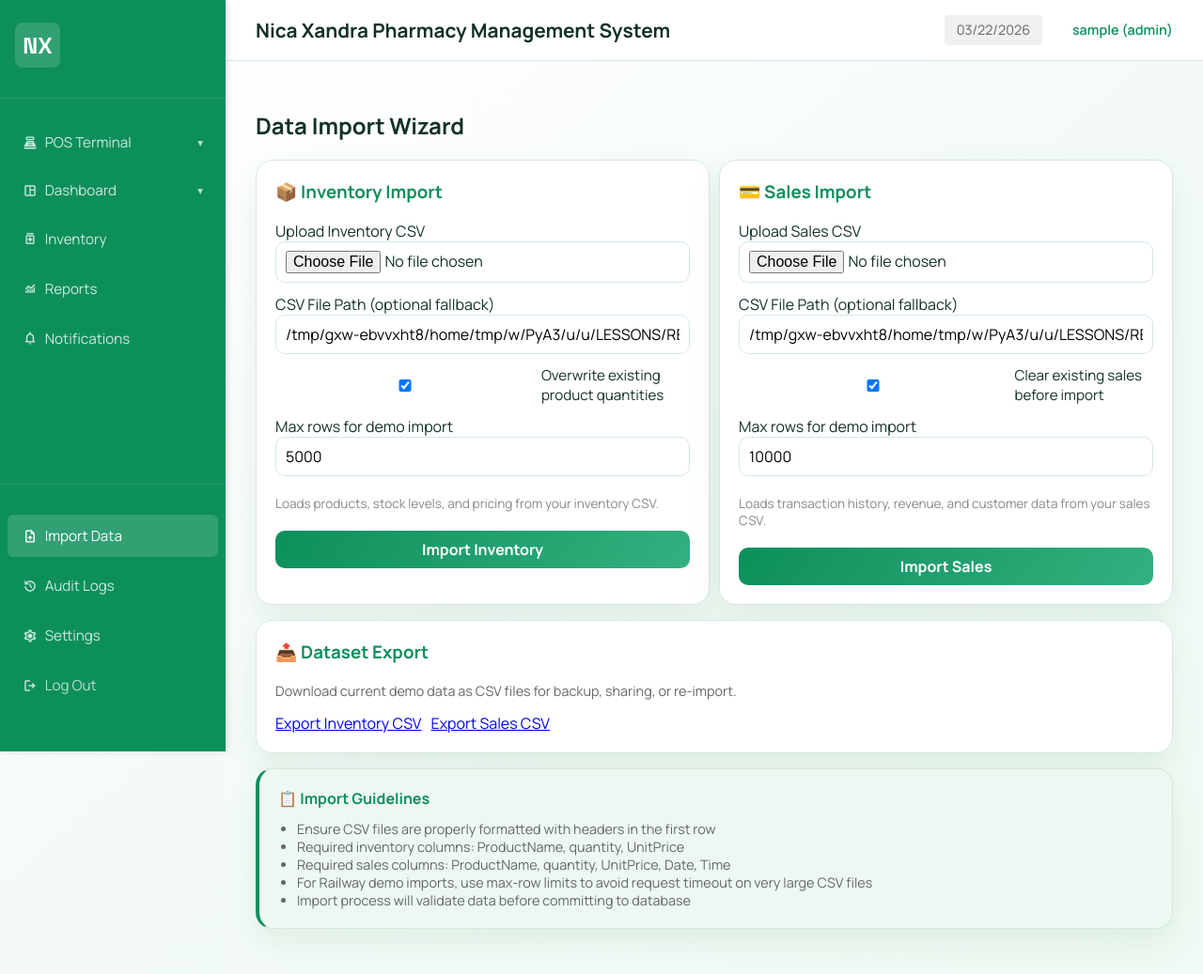
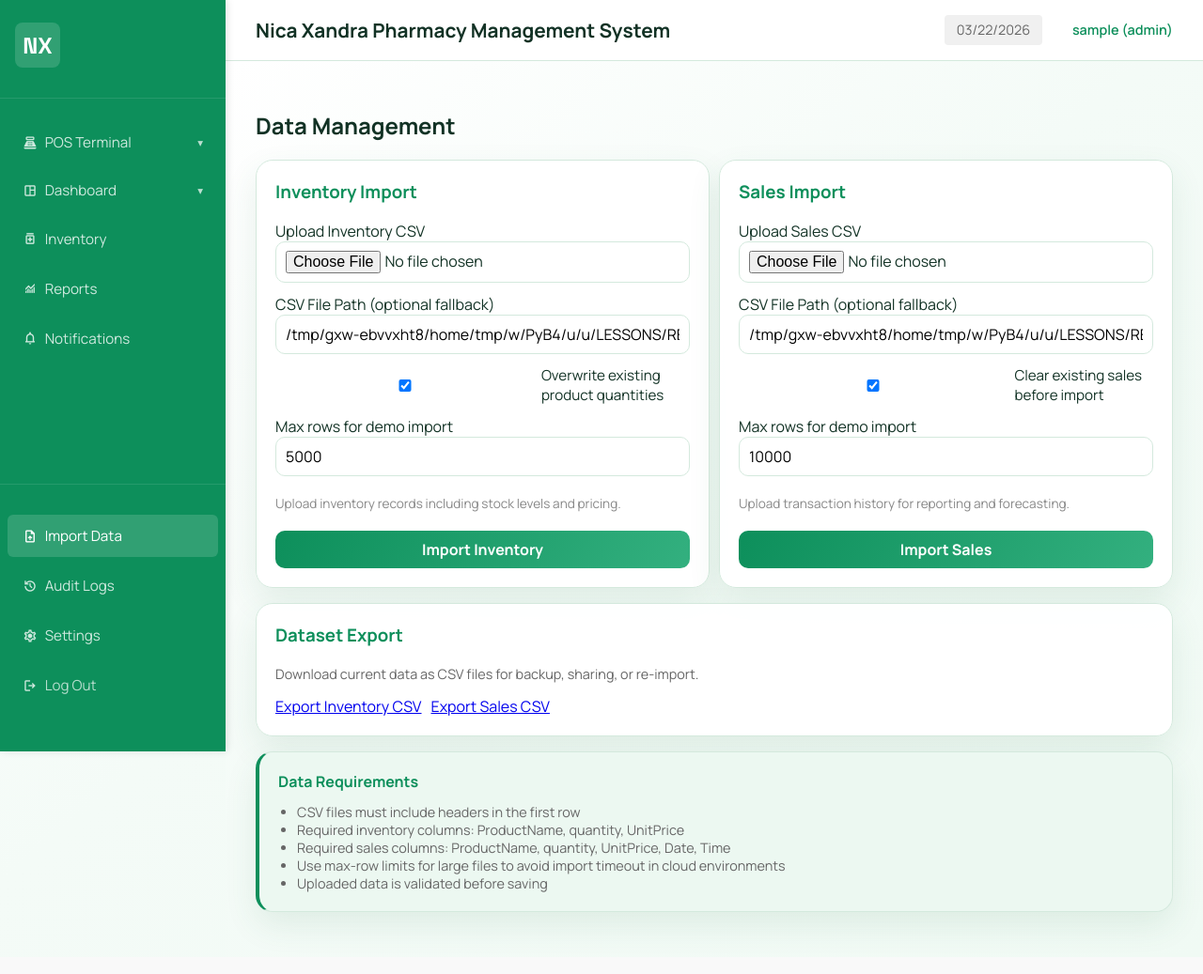
Before and after one commit to dyrielle/NXprms, a Flask app: page /import-data in a window 1280 px wide. Shown: the whole page at 94% size. After the commit the page ends 1002 px from the top, so only its background shows below. Run offline with Flask 3, Linux system fonts and the light colour scheme; a user stored in the database is signed in; tables that the repository leaves empty hold one stand-in row (values such as "Sample post").

Commit message:
Polish import page text and sanitize import error messaging

```diff
--- a/app.py
+++ b/app.py
@@ -1368,7 +1368,12 @@ def import_data():
             return redirect(url_for("import_data"))
         except Exception as exc:
             db.session.rollback()
-            flash(f"Import failed: {exc}", "danger")
+            try:
+                write_audit("CSV_IMPORT_FAILED", f"type={import_type}; error={str(exc)[:400]}")
+                db.session.commit()
+            except Exception:
+                db.session.rollback()
+            flash("Import could not be completed. Please verify your file format and try again.", "danger")
 
     return render_template(
         "import_data.html",
--- a/templates/import_data.html
+++ b/templates/import_data.html
@@ -2,12 +2,12 @@
 
 {% block content %}
 <div class="container">
-    <h2>Data Import Wizard</h2>
+    <h2>Data Management</h2>
 
     <div class="grid two-col">
         <!-- Inventory Import Card -->
         <div class="card fade-up">
-            <h3 style="margin-top: 0; color: #0d8f5b;">📦 Inventory Import</h3>
+            <h3 style="margin-top: 0; color: #0d8f5b;">Inventory Import</h3>
             <form method="post" enctype="multipart/form-data" style="display: flex; flex-direction: column; gap: 12px;">
                 <div class="form-group">
                     <label for="inventory_file">Upload Inventory CSV</label>
@@ -31,7 +31,7 @@
                 </div>
 
                 <p style="font-size: 0.85rem; color: #888; margin: 8px 0 0 0;">
-                    Loads products, stock levels, and pricing from your inventory CSV.
+                    Upload inventory records including stock levels and pricing.
                 </p>
 
                 <button type="submit" name="import_type" value="inventory" style="margin-top: 8px;">
@@ -42,7 +42,7 @@
 
         <!-- Sales Import Card -->
         <div class="card fade-up delay-1">
-            <h3 style="margin-top: 0; color: #0d8f5b;">💳 Sales Import</h3>
+            <h3 style="margin-top: 0; color: #0d8f5b;">Sales Import</h3>
             <form method="post" enctype="multipart/form-data" style="display: flex; flex-direction: column; gap: 12px;">
                 <div class="form-group">
                     <label for="sales_file">Upload Sales CSV</label>
@@ -66,7 +66,7 @@
                 </div>
 
                 <p style="font-size: 0.85rem; color: #888; margin: 8px 0 0 0;">
-                    Loads transaction history, revenue, and customer data from your sales CSV.
+                    Upload transaction history for reporting and forecasting.
                 </p>
 
                 <button type="submit" name="import_type" value="sales" style="margin-top: 8px;">
@@ -78,9 +78,9 @@
 
     <!-- Dataset Export Card -->
     <div class="card fade-up delay-2">
-        <h3 style="margin-top: 0; color: #0d8f5b;">📤 Dataset Export</h3>
+        <h3 style="margin-top: 0; color: #0d8f5b;">Dataset Export</h3>
         <p style="font-size: 0.9rem; color: #666; margin-top: 0;">
-            Download current demo data as CSV files for backup, sharing, or re-import.
+            Download current data as CSV files for backup, sharing, or re-import.
         </p>
         <div style="display: flex; flex-wrap: wrap; gap: 10px;">
             <a href="{{ url_for('export_dataset_inventory') }}" class="btn">Export Inventory CSV</a>
@@ -88,15 +88,15 @@
         </div>
     </div>
 
-    <!-- Import Information Card -->
+    <!-- Data Requirements Card -->
     <div class="card fade-up delay-2" style="background-color: #ecf8f1; border-left: 4px solid #0d8f5b;">
-        <h4 style="margin: 0 0 12px 0; color: #0d8f5b;">📋 Import Guidelines</h4>
+        <h4 style="margin: 0 0 12px 0; color: #0d8f5b;">Data Requirements</h4>
         <ul style="margin: 0; padding-left: 20px; font-size: 0.9rem; color: #666;">
-            <li>Ensure CSV files are properly formatted with headers in the first row</li>
+            <li>CSV files must include headers in the first row</li>
             <li>Required inventory columns: ProductName, quantity, UnitPrice</li>
             <li>Required sales columns: ProductName, quantity, UnitPrice, Date, Time</li>
-            <li>For Railway demo imports, use max-row limits to avoid request timeout on very large CSV files</li>
-            <li>Import process will validate data before committing to database</li>
+            <li>Use max-row limits for large files to avoid import timeout in cloud environments</li>
+            <li>Uploaded data is validated before saving</li>
         </ul>
     </div>
 </div>
```
